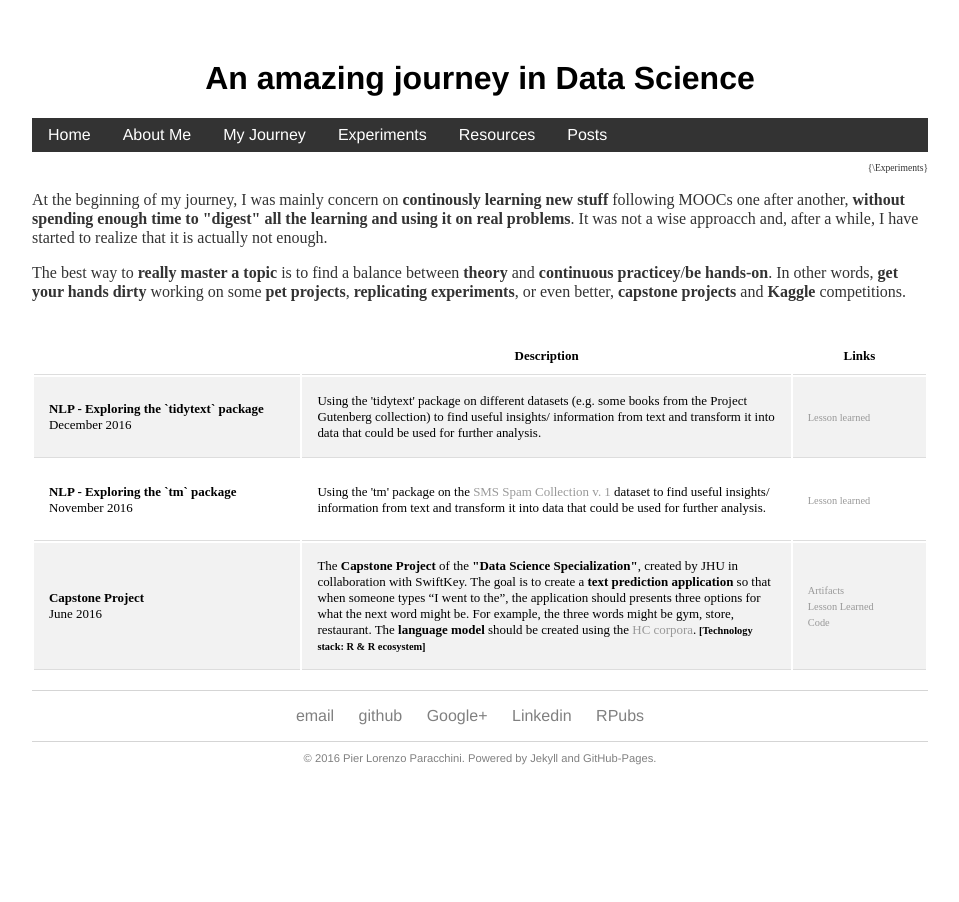
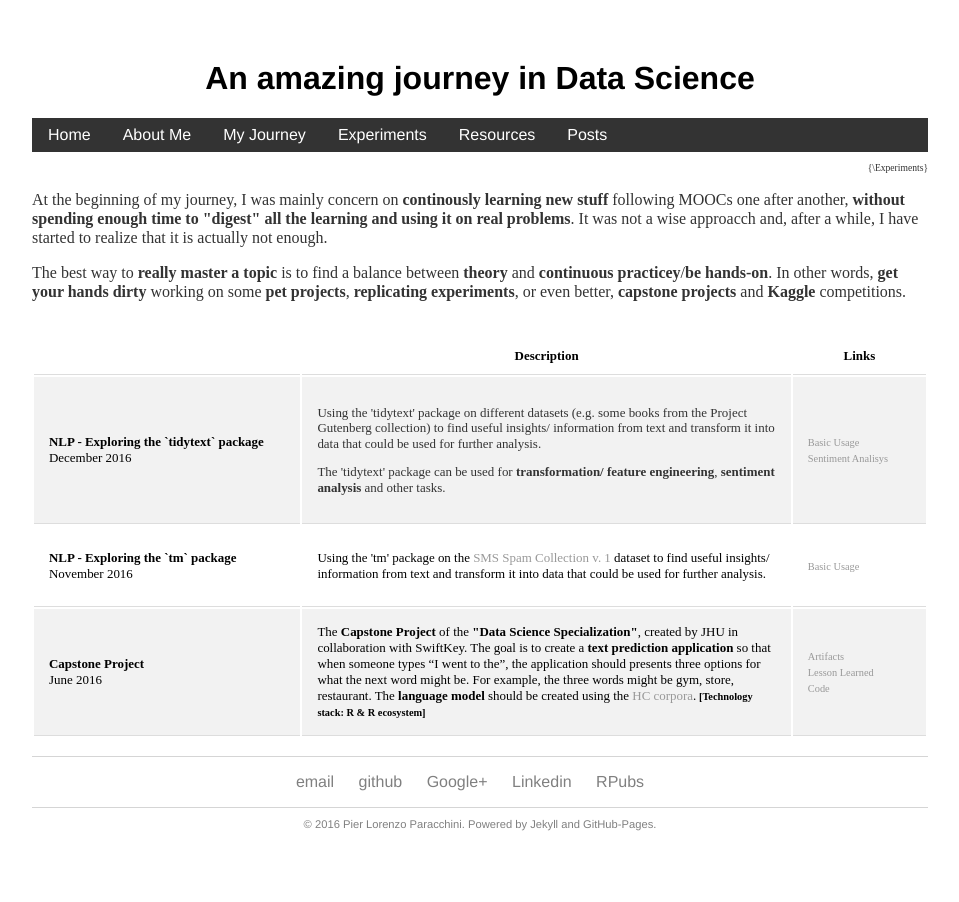
Before and after one commit to pparacch/pparacch.github.io, a Jekyll site: the page built from pet/index.html, in a window 1280 px wide. Shown: the whole page, without its empty margins (160-1119 px from the left). Built offline with Jekyll 4.4.1, drawn with Linux system fonts in a browser that asks for light colours.

Commit message:
Post on Sentiment Analysis & Update the pet section

```diff
--- a/pet/index.html
+++ b/pet/index.html
@@ -59,11 +59,13 @@ title: Experiments
 				<b>NLP - Exploring the `tidytext` package</b><br/>December 2016
 			</td>
 	    <td>
-				<span>Using the 'tidytext' package on different datasets (e.g. some books from the Project Gutenberg collection) to find useful insights/ information from text and transform it into data that could be used for further analysis.</span>
+				<p>Using the 'tidytext' package on different datasets (e.g. some books from the Project Gutenberg collection) to find useful insights/ information from text and transform it into data that could be used for further analysis.</p>
+				<p>The 'tidytext' package can be used for <b>transformation/ feature engineering</b>, <b>sentiment analysis</b> and other tasks.</p>
 			</td>
 			<td>
 					<span style="font-size: 0.8em;">
-						<a href="http://rpubs.com/pparacch/235472" target = "_blank">Lesson learned</a>
+						<a href="http://rpubs.com/pparacch/235472" target = "_blank">Basic Usage</a><br/>
+						<a href="http://rpubs.com/pparacch/236096" target = "_blank">Sentiment Analisys</a><br/>
 					</span>
 			</td>
 	  </tr>
@@ -77,7 +79,7 @@ title: Experiments
 			</td>
 			<td>
 					<span style="font-size: 0.8em;">
-						<a href="http://rpubs.com/pparacch/232692" target = "_blank">Lesson learned</a>
+						<a href="http://rpubs.com/pparacch/232692" target = "_blank">Basic Usage</a>
 					</span>
 			</td>
 	  </tr>
```
Also changed, not shown: _posts/2016-12-17-sentiment_analysis_in_r-with_tidytext.md (added, +25 -0 lines).
